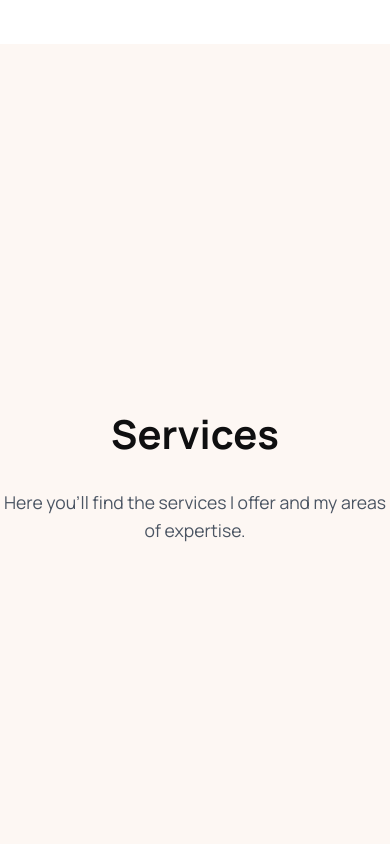
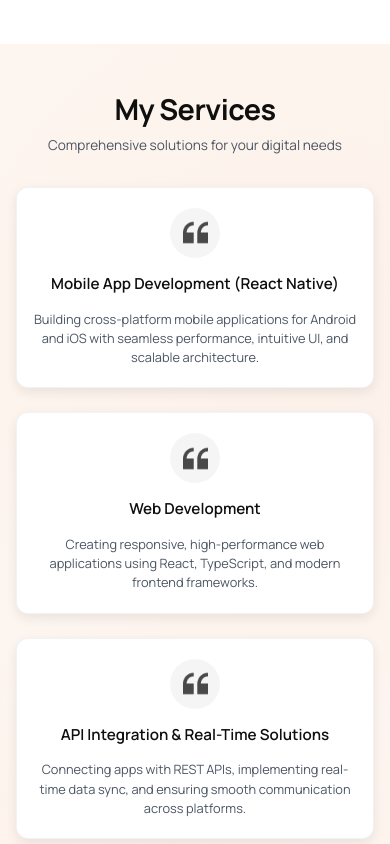
Before and after one commit to ASakkeer/vite-react-ts-portfolio, a React (Vite) app: page / in a window 390 px wide. Shown: the part 1820-2664 px from the top of the page. Built offline with nearby package versions, Linux system fonts and the light colour scheme.

Commit message:
Add Service component with detailed service offerings; enhance styles for responsiveness and layout

```diff
--- a/src/components/Service.tsx
+++ b/src/components/Service.tsx
@@ -1,11 +1,52 @@
 import React from 'react';
+import quotesImg from '../assets/images/quotes.png';
 
 const Service: React.FC = () => {
+  const services = [
+    {
+      title: 'Mobile App Development (React Native)',
+      description: 'Building cross-platform mobile applications for Android and iOS with seamless performance, intuitive UI, and scalable architecture.'
+    },
+    {
+      title: 'Web Development',
+      description: 'Creating responsive, high-performance web applications using React, TypeScript, and modern frontend frameworks.'
+    },
+    {
+      title: 'API Integration & Real-Time Solutions',
+      description: 'Connecting apps with REST APIs, implementing real-time data sync, and ensuring smooth communication across platforms.'
+    },
+    {
+      title: 'UI/UX Implementation',
+      description: 'Transforming designs into functional, user-friendly interfaces with Figma, HTML, CSS, and modern UI frameworks.'
+    },
+    {
+      title: 'Performance Optimization & Deployment',
+      description: 'Streamlining workflows with CI/CD pipelines, testing strategies, and performance tuning for reliable production-ready apps.'
+    },
+    {
+      title: 'Maintenance & Support',
+      description: 'Providing ongoing updates, troubleshooting, and feature enhancements to keep applications secure, efficient, and future-ready.'
+    }
+  ];
+
   return (
     <section id="service" className="service">
-      <div className="service-content">
-        <h2>Services</h2>
-        <p>Here you'll find the services I offer and my areas of expertise.</p>
+      <div className="service-container">
+        <div className="service-header">
+          <h2 className="service-title">My Services</h2>
+          <p className="service-subtitle">Comprehensive solutions for your digital needs</p>
+        </div>
+        <div className="services-grid">
+          {services.map((service, index) => (
+            <div key={index} className="service-card">
+              <div className="service-icon">
+                <img src={quotesImg} alt="Service icon" className="service-icon-img" />
+              </div>
+              <h3 className="service-card-title">{service.title}</h3>
+              <p className="service-card-description">{service.description}</p>
+            </div>
+          ))}
+        </div>
       </div>
     </section>
   );
--- a/src/index.css
+++ b/src/index.css
@@ -1058,6 +1058,202 @@ section {
 .service {
   background-color: var(--color-primary-light);
   color: var(--color-dark);
+  padding: 6rem 0 1rem 0;
+  position: relative;
+  overflow: hidden;
+  user-select: none;
+  -webkit-user-select: none;
+  -moz-user-select: none;
+  -ms-user-select: none;
+}
+
+.service::before {
+  content: '';
+  position: absolute;
+  top: 0;
+  left: 0;
+  right: 0;
+  bottom: 0;
+  background: radial-gradient(circle at 20% 80%, rgba(253, 133, 58, 0.1) 0%, transparent 50%),
+              radial-gradient(circle at 80% 20%, rgba(253, 133, 58, 0.05) 0%, transparent 50%);
+  pointer-events: none;
+}
+
+.service-container {
+  max-width: 1400px;
+  margin: 0 auto;
+  padding: 0 2rem;
+  position: relative;
+  z-index: 1;
+}
+
+.service-header {
+  text-align: center;
+  margin-bottom: 2rem;
+}
+
+.service-title {
+  font-size: 2.5rem;
+  font-weight: 700;
+  color: var(--color-dark);
+  margin: 0 0 0.5rem 0;
+  line-height: 1.2;
+  letter-spacing: -0.02em;
+}
+
+.service-subtitle {
+  font-size: 1rem;
+  color: var(--color-text-gray);
+  margin: 0;
+  font-weight: 400;
+  max-width: 500px;
+  margin: 0 auto;
+  line-height: 1.5;
+}
+
+.services-grid {
+  display: grid;
+  grid-template-columns: repeat(3, 1fr);
+  gap: 2rem;
+  margin-top: 3rem;
+  max-width: 1000px;
+  margin-left: auto;
+  margin-right: auto;
+}
+
+.service-card {
+  background: var(--color-white);
+  border-radius: 12px;
+  padding: 2rem 1.5rem;
+  text-align: center;
+  box-shadow: 0 4px 12px rgba(0, 0, 0, 0.08);
+  border: 1px solid rgba(0, 0, 0, 0.05);
+  transition: transform 0.3s ease, box-shadow 0.3s ease;
+  display: flex;
+  flex-direction: column;
+  align-items: center;
+}
+
+.service-card:hover {
+  transform: translateY(-4px);
+  box-shadow: 0 8px 25px rgba(0, 0, 0, 0.12);
+}
+
+.service-icon {
+  width: 60px;
+  height: 60px;
+  background-color: #f5f5f5;
+  border-radius: 50%;
+  display: flex;
+  align-items: center;
+  justify-content: center;
+  margin-bottom: 1.5rem;
+}
+
+.service-icon-img {
+  width: 30px;
+  height: 30px;
+  object-fit: contain;
+  opacity: 0.7;
+}
+
+.service-card-title {
+  font-size: 1.1rem;
+  font-weight: 600;
+  color: var(--color-dark);
+  margin: 0 0 1rem 0;
+  line-height: 1.3;
+  text-align: center;
+}
+
+.service-card-description {
+  font-size: 0.9rem;
+  color: var(--color-text-gray);
+  line-height: 1.5;
+  margin: 0;
+  text-align: center;
+  flex: 1;
+}
+
+/* Responsive Design for Service Section */
+@media (max-width: 900px) {
+  .services-grid {
+    grid-template-columns: repeat(2, 1fr);
+    gap: 1.5rem;
+  }
+}
+
+@media (max-width: 768px) {
+  .service {
+    padding: 3rem 0;
+  }
+
+  .service-container {
+    padding: 0 1rem;
+  }
+
+  .service-title {
+    font-size: 2rem;
+  }
+
+  .service-subtitle {
+    font-size: 0.9rem;
+  }
+
+  .services-grid {
+    grid-template-columns: 1fr;
+    gap: 1.5rem;
+    margin-top: 2rem;
+  }
+
+  .service-card {
+    padding: 1.5rem 1rem;
+  }
+
+  .service-card-title {
+    font-size: 1rem;
+  }
+
+  .service-card-description {
+    font-size: 0.85rem;
+  }
+}
+
+@media (max-width: 480px) {
+  .service-title {
+    font-size: 1.8rem;
+  }
+
+  .service-subtitle {
+    font-size: 0.85rem;
+  }
+
+  .service-header {
+    margin-bottom: 2rem;
+  }
+
+  .service-card {
+    padding: 1.25rem 0.75rem;
+  }
+
+  .service-icon {
+    width: 50px;
+    height: 50px;
+    margin-bottom: 1rem;
+  }
+
+  .service-icon-img {
+    width: 25px;
+    height: 25px;
+  }
+
+  .service-card-title {
+    font-size: 0.95rem;
+  }
+
+  .service-card-description {
+    font-size: 0.8rem;
+  }
 }
 
 .resume {
```
